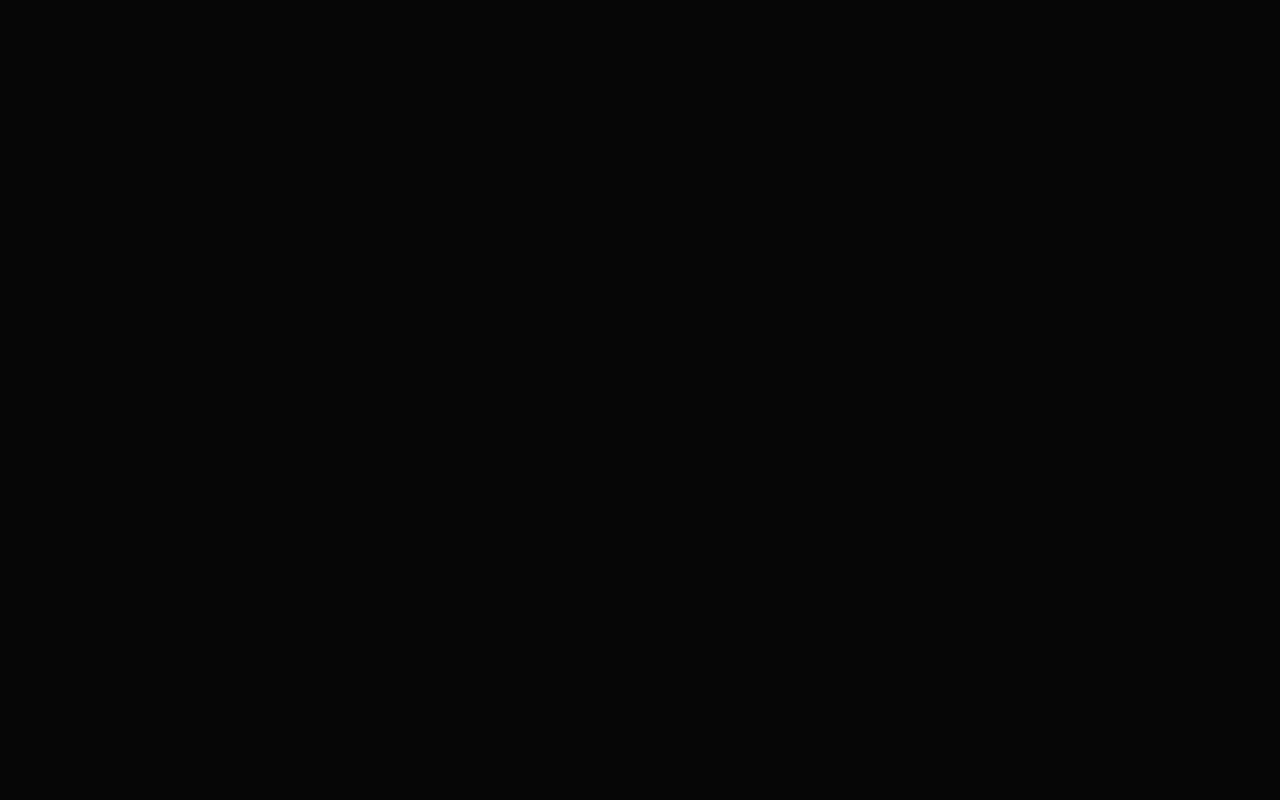
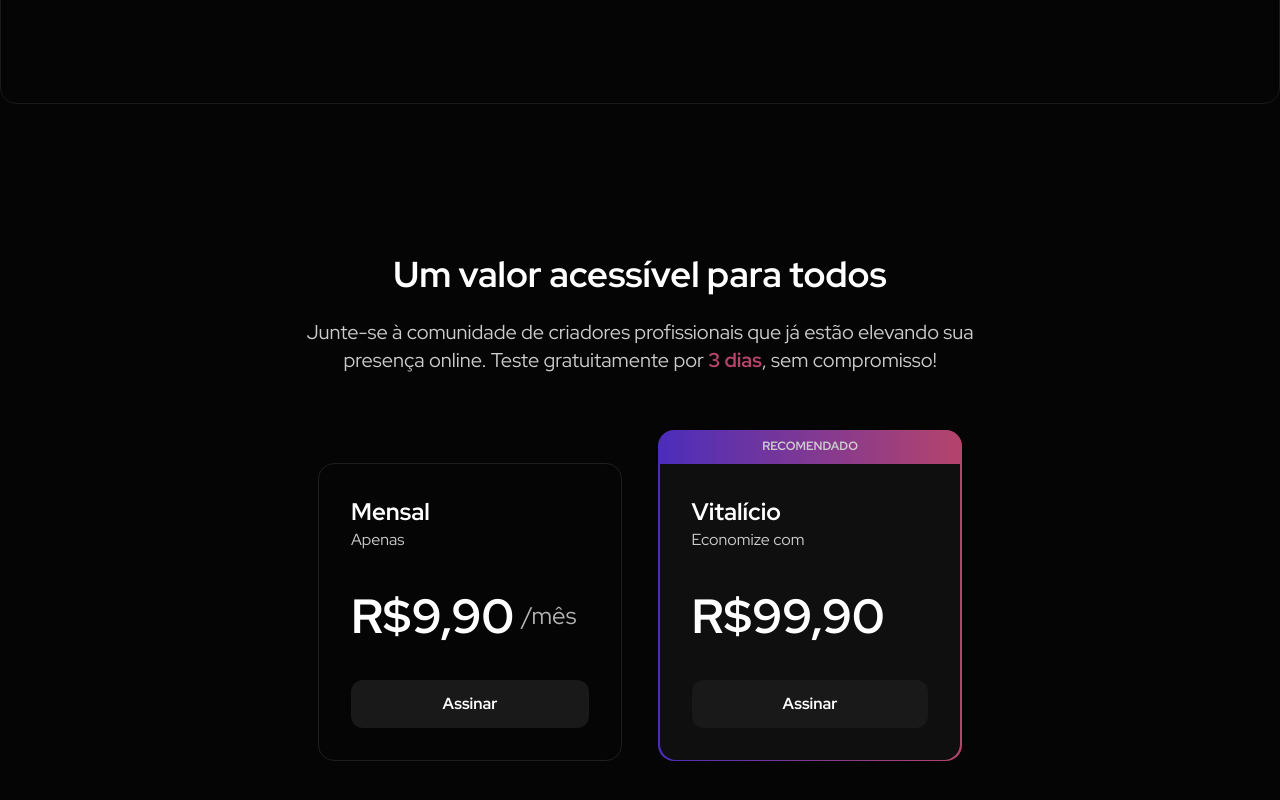
Before and after one commit to aluizio-n/project-in-bio, a Next.js app: page / in a window 1280 px wide. Shown: the part 1496-2296 px from the top of the page. Before the commit the page ends 800 px from the top, so only its background shows below. Built offline with nearby package versions, Linux system fonts and the light colour scheme.

Commit message:
feat: add video and pricing sections

```diff
--- /dev/null
+++ b/app/components/landing-page/pricing.tsx
@@ -0,0 +1,53 @@
+import { TRIAL_DAYS } from "@/app/lib/config";
+import Button from "../ui/button";
+
+export default function Pricing() {
+  return (
+    <div className="my-[150px] flex flex-col items-center gap-14">
+      <div className="flex flex-col items-center gap-6">
+        <h3 className="text-4xl font-bold text-white">
+          Um valor acessível para todos
+        </h3>
+        <p className="text-content-body text-xl text-center">
+          Junte-se à comunidade de criadores profissionais que já estão elevando
+          sua <br />
+          presença online. Teste gratuitamente por{" "}
+          <strong className="text-accent-pink">{TRIAL_DAYS} dias</strong>, sem
+          compromisso!
+        </p>
+      </div>
+      <div className="flex items-end gap-9">
+        <div className="w-[304px] p-8 flex flex-col gap-7 rounded-2xl border border-[#1E1E1E]">
+          <div className="flex flex-col">
+            <span className="text-white font-bold text-2xl">Mensal</span>
+            <span className="text-content-body">Apenas</span>
+          </div>
+          <div className="flex items-center gap-2">
+            <span className="text-white font-bold text-[48px]">R$9,90</span>
+            <span className="text-content-headline text-2xl">/mês</span>
+          </div>
+          <Button variant="secondary">Assinar</Button>
+        </div>
+        <div className="flex flex-col">
+          <div className="flex justify-center items-center rounded-t-2xl p-2 w-[304px] bg-[linear-gradient(90deg,#4B2DBB_0%,#B5446B_100%)]">
+            <span className="uppercase text-xs font-bold">Recomendado</span>
+          </div>
+          <div className="p-[1.6px] bg-[linear-gradient(90deg,#4B2DBB_0%,#B5446B_100%)] rounded-b-2xl">
+            <div className="w-full bg-background-secondary p-8 flex flex-col gap-7 rounded-b-2xl">
+              <div className="flex flex-col">
+                <span className="text-white font-bold text-2xl">Vitalício</span>
+                <span className="text-content-body">Economize com</span>
+              </div>
+              <div className="flex items-center gap-1">
+                <span className="text-white font-bold text-[48px]">
+                  R$99,90
+                </span>
+              </div>
+              <Button variant="secondary">Assinar</Button>
+            </div>
+          </div>
+        </div>
+      </div>
+    </div>
+  );
+}
--- /dev/null
+++ b/app/components/landing-page/video-explanation.tsx
@@ -0,0 +1,9 @@
+import { Play } from 'lucide-react';
+
+export default function VideoExplanation() {
+    return (
+        <div className="border rounded-2xl border-border-primary aspect-video flex items-center justify-center my-20">
+            <Play className='text-accent-purple size-16' />
+        </div>
+    )
+}
--- /dev/null
+++ b/app/lib/config.ts
@@ -0,0 +1 @@
+export const TRIAL_DAYS = 3;
--- a/app/page.tsx
+++ b/app/page.tsx
@@ -1,16 +1,16 @@
 import Hero from "./components/landing-page/hero";
 import Header from "./components/landing-page/header";
+import VideoExplanation from "./components/landing-page/video-explanation";
+import Pricing from "./components/landing-page/pricing";
 
 export default function Home() {
   return (
     <div className="max-w-7xl m-auto">
       <Header />
       <Hero />
-      {/*
-      <VideoExplantion />
+      <VideoExplanation />
       <Pricing />
-      <FQA />
-       */}
+      {/*<FQA />*/}
     </div>
   );
 }
```
